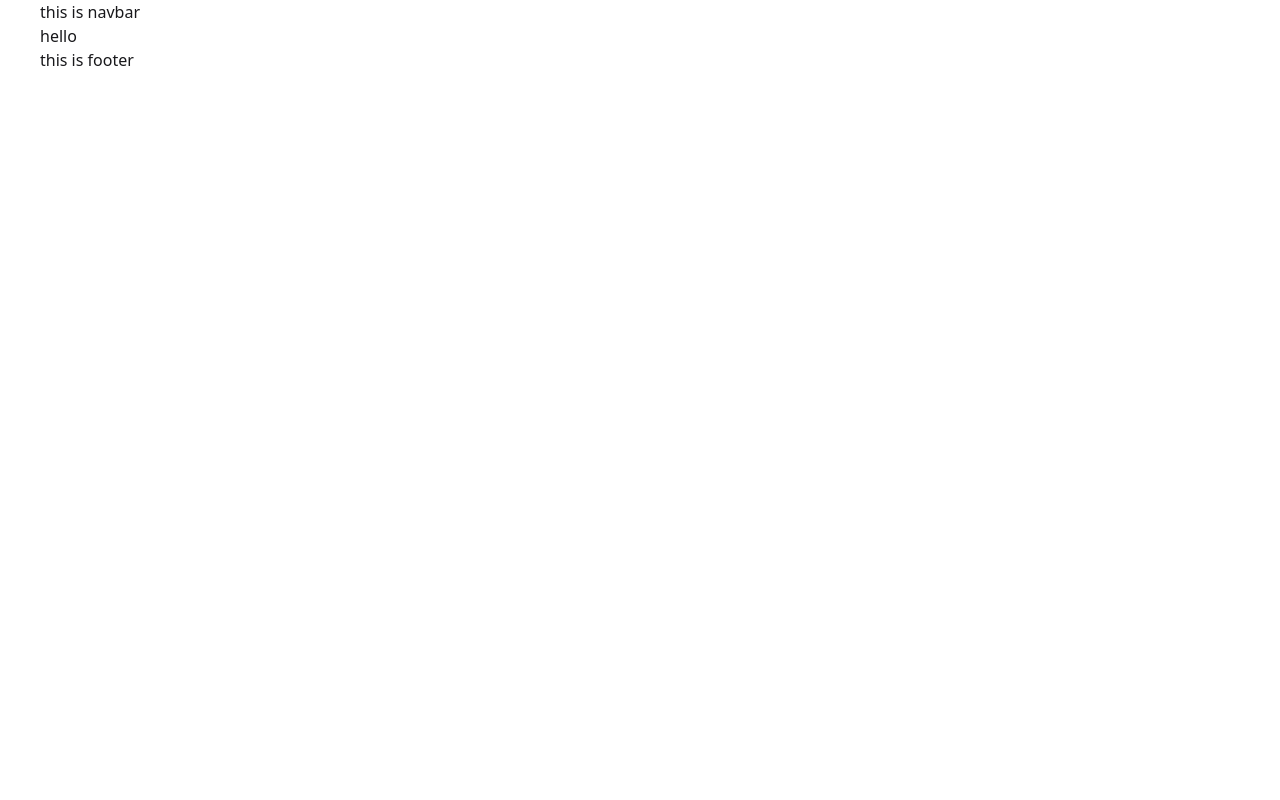
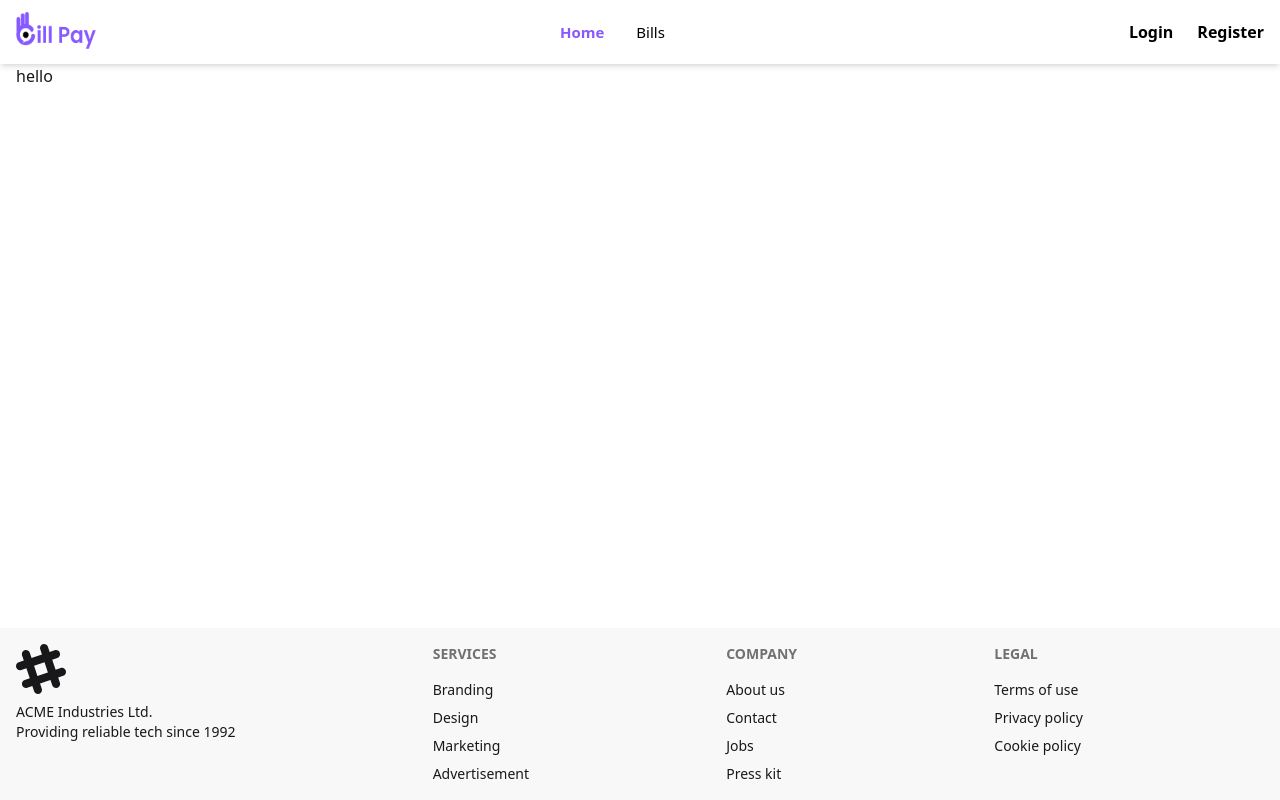
Before and after one commit to sohid7254/Bill-Pay, a React (Vite) app: page / in a window 1280 px wide. Built offline with nearby package versions, Linux system fonts and the light colour scheme; no server answers.

Commit message:
Added Navbar using requirement

```diff
--- a/index.html
+++ b/index.html
@@ -4,7 +4,7 @@
     <meta charset="UTF-8" />
     <link rel="shortcut icon" href="./src/assets/Logo.png" type="image/x-icon">
     <meta name="viewport" content="width=device-width, initial-scale=1.0" />
-    <title>Utility Bills Management</title>
+    <title>Bill Pay</title>
   </head>
   <body>
     <div id="root"></div>
--- a/src/Components/Footer.jsx
+++ b/src/Components/Footer.jsx
@@ -2,8 +2,39 @@ import React from 'react';
 
 const Footer = () => {
     return (
-        <div>
-            <p>this is footer</p>
+        <div className="bg-base-200">
+            <footer className="max-w-7xl mx-auto footer sm:footer-horizontal p-4">
+                <aside>
+                    <svg width="50" height="50" viewBox="0 0 24 24" xmlns="http://www.w3.org/2000/svg" fillRule="evenodd" clipRule="evenodd" className="fill-current">
+                        <path d="M22.672 15.226l-2.432.811.841 2.515c.33 1.019-.209 2.127-1.23 2.456-1.15.325-2.148-.321-2.463-1.226l-.84-2.518-5.013 1.677.84 2.517c.391 1.203-.434 2.542-1.831 2.542-.88 0-1.601-.564-1.86-1.314l-.842-2.516-2.431.809c-1.135.328-2.145-.317-2.463-1.229-.329-1.018.211-2.127 1.231-2.456l2.432-.809-1.621-4.823-2.432.808c-1.355.384-2.558-.59-2.558-1.839 0-.817.509-1.582 1.327-1.846l2.433-.809-.842-2.515c-.33-1.02.211-2.129 1.232-2.458 1.02-.329 2.13.209 2.461 1.229l.842 2.515 5.011-1.677-.839-2.517c-.403-1.238.484-2.553 1.843-2.553.819 0 1.585.509 1.85 1.326l.841 2.517 2.431-.81c1.02-.33 2.131.211 2.461 1.229.332 1.018-.21 2.126-1.23 2.456l-2.433.809 1.622 4.823 2.433-.809c1.242-.401 2.557.484 2.557 1.838 0 .819-.51 1.583-1.328 1.847m-8.992-6.428l-5.01 1.675 1.619 4.828 5.011-1.674-1.62-4.829z"></path>
+                    </svg>
+                    <p>
+                        ACME Industries Ltd.
+                        <br />
+                        Providing reliable tech since 1992
+                    </p>
+                </aside>
+                <nav>
+                    <h6 className="footer-title">Services</h6>
+                    <a className="link link-hover">Branding</a>
+                    <a className="link link-hover">Design</a>
+                    <a className="link link-hover">Marketing</a>
+                    <a className="link link-hover">Advertisement</a>
+                </nav>
+                <nav>
+                    <h6 className="footer-title">Company</h6>
+                    <a className="link link-hover">About us</a>
+                    <a className="link link-hover">Contact</a>
+                    <a className="link link-hover">Jobs</a>
+                    <a className="link link-hover">Press kit</a>
+                </nav>
+                <nav>
+                    <h6 className="footer-title">Legal</h6>
+                    <a className="link link-hover">Terms of use</a>
+                    <a className="link link-hover">Privacy policy</a>
+                    <a className="link link-hover">Cookie policy</a>
+                </nav>
+            </footer>
         </div>
     );
 };
--- a/src/Components/Navbar.jsx
+++ b/src/Components/Navbar.jsx
@@ -1,10 +1,121 @@
-import React from 'react';
+import React, { useContext, useState } from "react";
+import { FiLogOut } from "react-icons/fi";
+import { BsList } from "react-icons/bs";
+import { AuthContext } from "../Context/AuthContext";
+import logo from "../assets/Logo.png";
+import { NavLink, Link } from "react-router";
 
 const Navbar = () => {
+    const { user, logout } = useContext(AuthContext) || {};
+    const [menuOpen, setMenuOpen] = useState(false);
+
+    const handleLogout = () => {
+        if (logout) {
+            logout()
+                .then(() => console.log("Logged out"))
+                .catch((err) => console.error(err));
+        }
+    };
+
+    const linkStyle = ({ isActive }) => (isActive ? "text-[#8559ff] font-semibold" : "text-black hover:text-[#8559ff] transition");
+
     return (
-        <div>
-            <p>this is navbar</p>
-        </div>
+        <nav className="sticky top-0 z-50 bg-white">
+            <div className="max-w-7xl mx-auto flex justify-between shadow-md items-center py-3 px-4 md:px-4">
+                {/* Left: Logo */}
+                <Link to="/" className="flex items-center gap-2">
+                    <img src={logo} alt="Logo" className="w-20 h-10" />
+                </Link>
+
+                {/* Middle: Links (Desktop only) */}
+                <div className="hidden md:flex items-center gap-8 text-[15px] font-medium">
+                    <NavLink to="/" className={linkStyle}>
+                        Home
+                    </NavLink>
+                    <NavLink to="/bills" className={linkStyle}>
+                        Bills
+                    </NavLink>
+                    {user && (
+                        <NavLink to="/mypaybills" className={linkStyle}>
+                            My Pay Bills
+                        </NavLink>
+                    )}
+                </div>
+
+                {/* Right: Auth / User (Desktop only) */}
+                <div className="hidden md:flex items-center gap-6">
+                    {user ? (
+                        <>
+                            <img src={user?.photoURL || "https://i.ibb.co/MBtjqXQ/user.png"} alt="User" className="w-9 h-9 rounded-full border-2 border-[#8559ff]" />
+                            <button onClick={handleLogout} className="flex items-center gap-1 text-black font-semibold hover:text-[#8559ff] transition">
+                                <FiLogOut /> Logout
+                            </button>
+                        </>
+                    ) : (
+                        <>
+                            <NavLink to="/login" className={({ isActive }) => (isActive ? "text-[#8559ff] font-bold" : "text-black font-bold hover:text-[#8559ff]")}>
+                                Login
+                            </NavLink>
+                            <NavLink to="/register" className={({ isActive }) => (isActive ? "text-[#8559ff] font-bold" : "text-black font-bold hover:text-[#8559ff]")}>
+                                Register
+                            </NavLink>
+                        </>
+                    )}
+                </div>
+
+                {/* Mobile: Right side */}
+                <div className="md:hidden flex items-center gap-3">
+                    {/* User Image or Login/Register (mobile topbar only) */}
+                    {user ? (
+                        <img src={user?.photoURL || "https://i.ibb.co/MBtjqXQ/user.png"} alt="User" className="w-8 h-8 rounded-full border border-[#8559ff]" />
+                    ) : (
+                        <>
+                            <NavLink to="/login" className={({ isActive }) => (isActive ? "text-[#8559ff] font-semibold" : "text-black hover:text-[#8559ff] font-bold")}>
+                                Login
+                            </NavLink>
+                            <NavLink to="/register" className={({ isActive }) => (isActive ? "text-[#8559ff] font-semibold" : "text-black font-bold hover:text-[#8559ff]")}>
+                                Register
+                            </NavLink>
+                        </>
+                    )}
+
+                    {/* Menu Button */}
+                    <button onClick={() => setMenuOpen(!menuOpen)} className={`text-3xl transition-colors duration-200 ${menuOpen ? "text-[#8559ff]" : "text-black hover:text-[#8559ff]"}`}>
+                        <BsList />
+                    </button>
+                </div>
+            </div>
+
+            {/* Mobile Dropdown Menu */}
+            {menuOpen && (
+                <div className="absolute right-4 mt-2 bg-white rounded-lg py-3 px-6 border border-gray-100">
+                    <div className="flex flex-col items-center space-y-2 text-[15px] font-medium">
+                        <NavLink to="/" className={linkStyle} onClick={() => setMenuOpen(false)}>
+                            Home
+                        </NavLink>
+                        <NavLink to="/bills" className={linkStyle} onClick={() => setMenuOpen(false)}>
+                            Bills
+                        </NavLink>
+                        {user && (
+                            <NavLink to="/mypaybills" className={linkStyle} onClick={() => setMenuOpen(false)}>
+                                My Pay Bills
+                            </NavLink>
+                        )}
+                        {user && (
+                            <button
+                                onClick={() => {
+                                    handleLogout();
+                                    setMenuOpen(false);
+                                }}
+                                className="flex items-center gap-1 text-black hover:text-red-500 transition"
+                            >
+                                <FiLogOut /> Logout
+                            </button>
+                        )}
+                    </div>
+                </div>
+            )}
+        </nav>
     );
 };
 
--- a/src/Layout/MainLayouts.jsx
+++ b/src/Layout/MainLayouts.jsx
@@ -1,19 +1,26 @@
 
-import React from 'react';
-
-import { Outlet } from 'react-router';
-import Navbar from '../Components/Navbar';
-import Footer from '../Components/Footer';
+import React from "react";
+import { Outlet } from "react-router";
+import Navbar from "../Components/Navbar";
+import Footer from "../Components/Footer";
 
 const MainLayouts = () => {
     return (
-        <div className='max-w-[1200px] mx-auto'>
-            <Navbar/>
-            <Outlet/>
-            <Footer/>
+        <div className="flex flex-col min-h-screen bg-white">
+            {/* Navbar */}
+            <Navbar />
 
+            {/* Main Content - grows to fill available space */}
+            <main className="grow">
+                <div className="max-w-7xl mx-auto px-4 ">
+                    <Outlet />
+                </div>
+            </main>
+
+            {/* Footer stays at the bottom */}
+            <Footer />
         </div>
     );
 };
 
-export default MainLayouts
+export default MainLayouts;
```
Also changed, not shown: src/assets/Logo.png.
